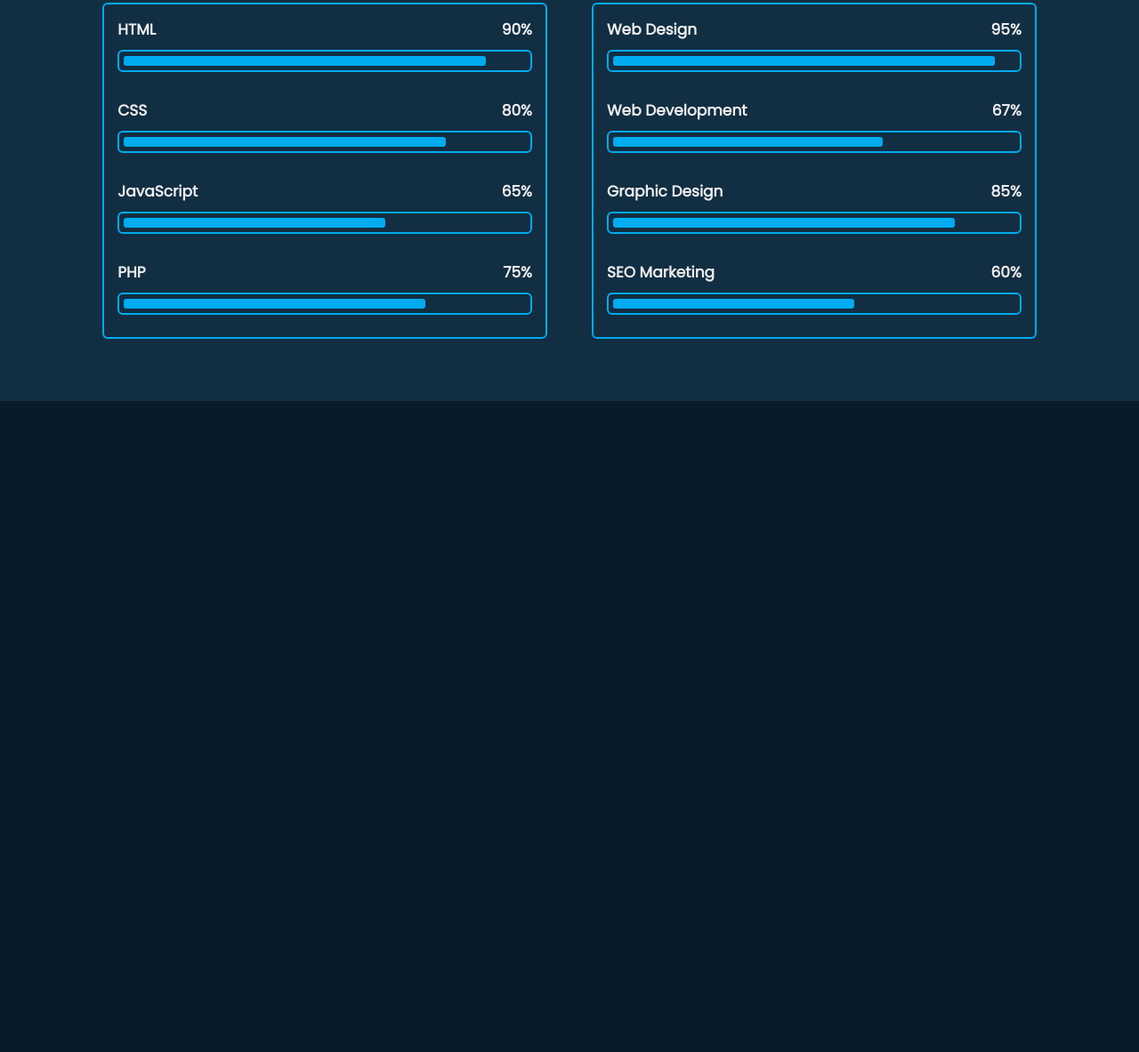
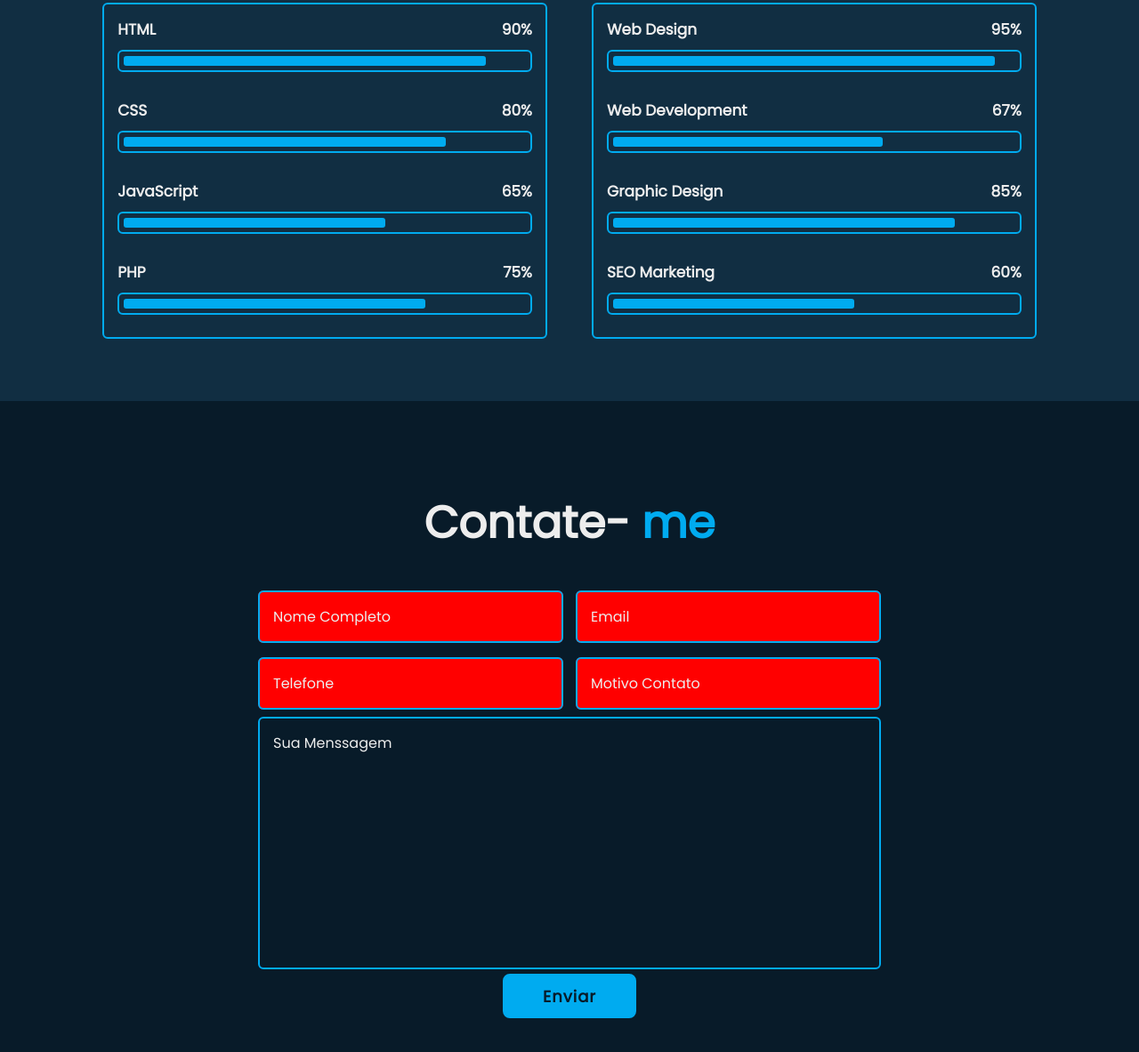
Before and after one commit to devAndressa/NovoPortifolio, a plain HTML site: page index.html in a window 1280 px wide. Shown: the part 2566-3749 px from the top of the page at 89% size. Before the commit the page ends 3017 px from the top, so only its background shows below. Drawn offline with nearby package versions, Linux system fonts and the light colour scheme; files whose address does not match are found by name.

Commit message:
adicionando formulario de contato

```diff
--- a/index.html
+++ b/index.html
@@ -203,10 +203,47 @@
                     </div>
                 </div>
             </div>
+        </div>
+    </section>
 
+    <!-- contact section design -->
+    <section class="contact" id="contact">
+        <h2 class="heading">Contate- <span>me</span></h2>
 
+        <form action="#">
+            <div class="input-box">
+                <div class="input-field">
+                    <input type="text" placeholder="Nome Completo" required>
+                    <span class="focus"></span>
+                </div>
 
-        </div>
+                <div class="input-field">
+                    <input type="text" placeholder="Email" required>
+                    <span class="focus"></span>
+                </div>
+            </div>
+
+            <div class="input-box">
+                <div class="input-field">
+                    <input type="number" placeholder="Telefone" required>
+                    <span class="focus"></span>
+                </div>
+
+                <div class="input-field">
+                    <input type="text" placeholder="Motivo Contato" required>
+                    <span class="focus"></span>
+                </div>
+            </div>
+
+            <div class="textarea-field">
+                <textarea name="" id="" cols="30" rows="10" placeholder="Sua Menssagem" required></textarea>
+                <span class="focus"></span>
+            </div>
+
+            <div class="btn-box btns">
+                <button type="submit" class="btn">Enviar</button>
+            </div>
+        </form>
     </section>
 
     <script src="js/script.js"></script>
--- a/style.css
+++ b/style.css
@@ -515,3 +515,69 @@ span {
 .skills-column:nth-child(2) .skills-content .progress:nth-child(4) .bar span {
     width: 60%;
 }
+
+.contact {
+    min-height: auto;
+    padding-bottom: 7rem;
+}
+
+.contact form {
+    max-width: 70rem;
+    margin: 0 auto;
+    text-align: center;
+}
+
+.contact form .input-box {
+    position: relative;
+    display: flex;
+    justify-content: space-between;
+    flex-wrap: wrap;
+}
+
+.contact form .input-box .input-field {
+    position: relative;
+    width: 49%;
+    margin: .8rem 0;
+}
+
+.contact form .input-box .input-field input,
+.contact form .textarea-field textarea {
+    width: 100%;
+    height: 100%;
+    padding: 1.5rem;
+    font-size: 1.6rem;
+    color: var(--text-color);
+    background: transparent;
+    border-radius: .6rem;
+    border: .2rem solid var(--main-color);
+}
+
+.contact form .input-box .input-field input::placeholder,
+.contact form .textarea-field textarea::placeholder {
+    color: var(--text-color);
+}
+
+.contact form .focus {
+    position: absolute;
+    top: 0;
+    left: 0;
+    width: 100%;
+    height: 100%;
+    background: red;
+    border-radius: .6rem;
+    z-index: -1;
+}
+
+.contact form .texarea-field {
+    position:relative;
+    margin: .8rem 0 2.7rem;
+    display: flex;
+}
+
+.contact form .textarea-field textarea {
+    resize: none;
+}
+
+.contact form .btn-box-btns .btn {
+    cursor: pointer;
+}
```
